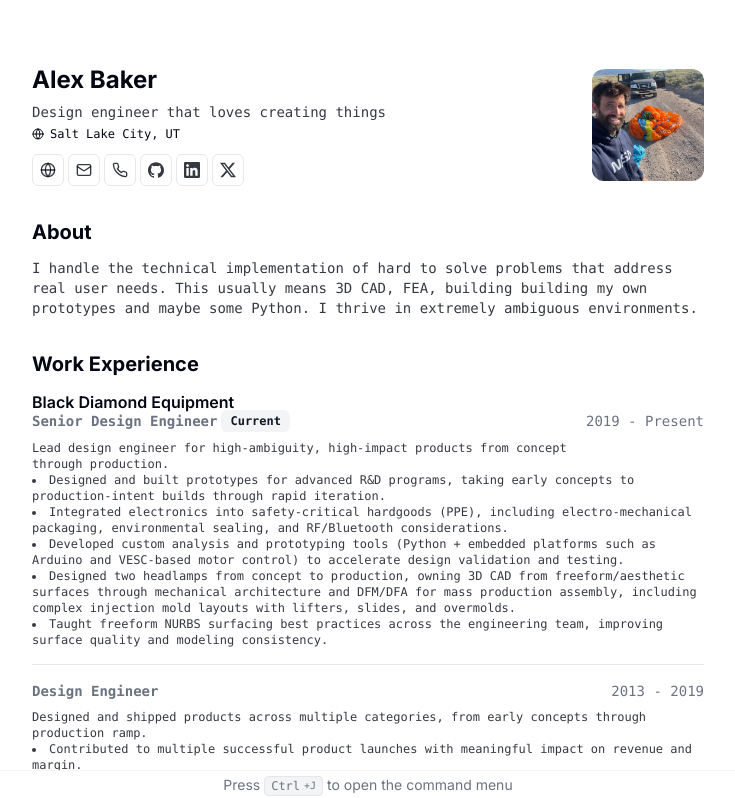
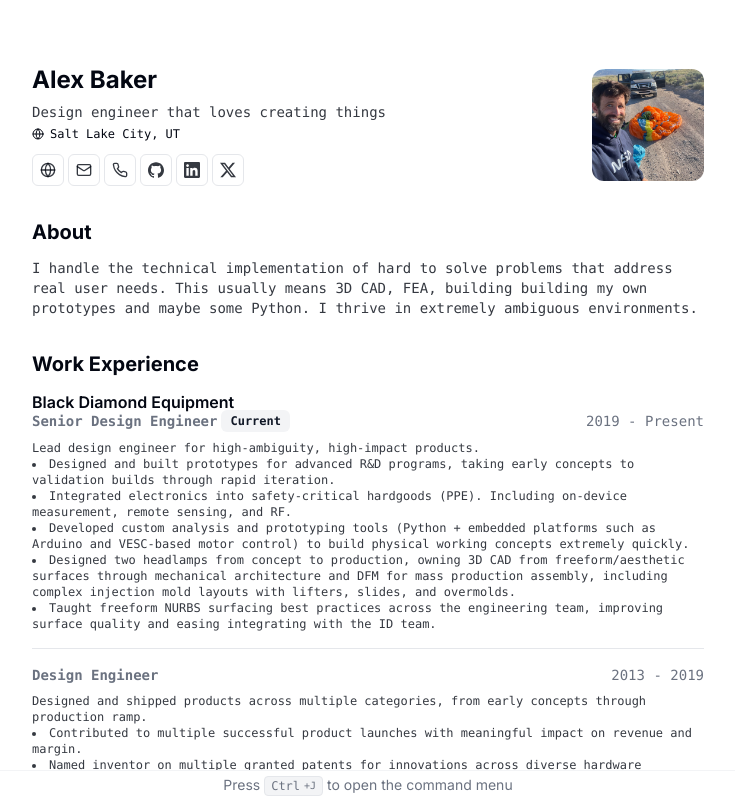
Before and after one commit to bakerjohnalex/resume, a Next.js app: page / in a window 1280 px wide. Shown: the top 798 px of the page, without its empty margins (272-1007 px from the left). Built offline with nearby package versions, Linux system fonts and the light colour scheme.

Commit message:
Refine job description for design engineer role
Updated job description to enhance clarity and focus on key responsibilities.

```diff
--- a/src/data/resume-data.tsx
+++ b/src/data/resume-data.tsx
@@ -54,28 +54,28 @@ export const RESUME_DATA: ResumeData = {
         end: "Present",
         description: (
           <>
-            Lead design engineer for high-ambiguity, high-impact products from concept through production.
+            Lead design engineer for high-ambiguity, high-impact products.
             <ul className="list-inside list-disc">
               <li>
-                Designed and built prototypes for advanced R&amp;D programs, taking early concepts to production-intent
+                Designed and built prototypes for advanced R&amp;D programs, taking early concepts to validation
                 builds through rapid iteration.
               </li>
               <li>
-                Integrated electronics into safety-critical hardgoods (PPE), including electro-mechanical packaging,
-                environmental sealing, and RF/Bluetooth considerations.
+                Integrated electronics into safety-critical hardgoods (PPE). Including on-device measurement,
+                remote sensing, and RF.
               </li>
               <li>
                 Developed custom analysis and prototyping tools (Python + embedded platforms such as Arduino and
-                VESC-based motor control) to accelerate design validation and testing.
+                VESC-based motor control) to build physical working concepts extremely quickly.
               </li>
               <li>
                 Designed two headlamps from concept to production, owning 3D CAD from freeform/aesthetic surfaces
-                through mechanical architecture and DFM/DFA for mass production assembly, including complex injection
+                through mechanical architecture and DFM for mass production assembly, including complex injection
                 mold layouts with lifters, slides, and overmolds.
               </li>
               <li>
-                Taught freeform NURBS surfacing best practices across the engineering team, improving surface quality and
-                modeling consistency.
+                Taught freeform NURBS surfacing best practices across the engineering team, improving surface quality
+                and easing integrating with the ID team.
               </li>
             </ul>
           </>
```
